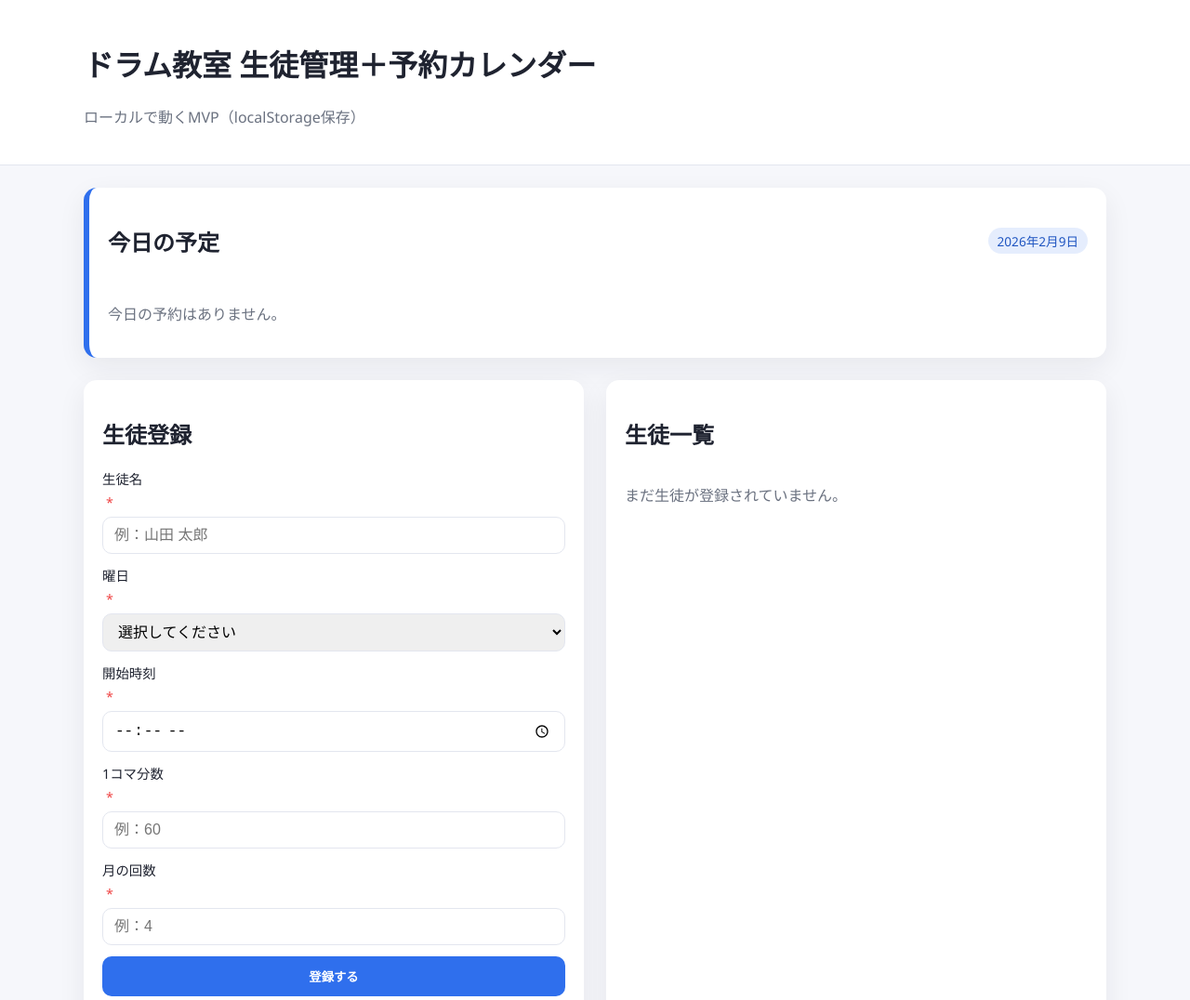
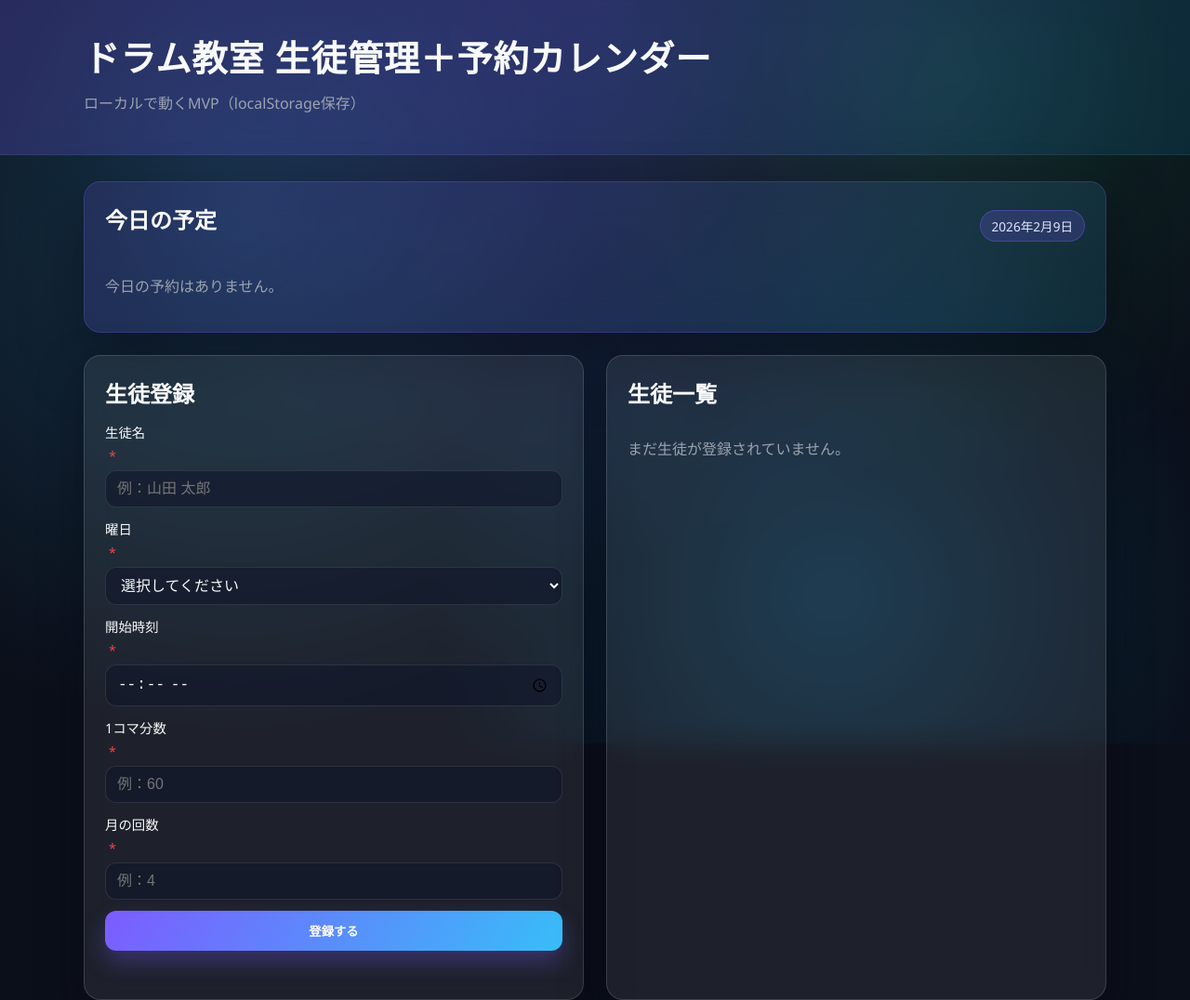
Before and after one commit to muramasalldr-max/student-list, a plain HTML site: page index.html in a window 1280 px wide. Shown: the top 1076 px of the page at 93% size. Drawn offline with Linux system fonts and the light colour scheme.

Commit message:
Refresh UI with modern dark theme

```diff
--- a/styles.css
+++ b/styles.css
@@ -1,12 +1,16 @@
 :root {
-  --bg: #f6f7fb;
-  --card: #ffffff;
-  --accent: #2f6fed;
-  --accent-dark: #1f55c1;
-  --text: #1f2330;
-  --muted: #6b7280;
-  --border: #e3e6ef;
-  --success: #16a34a;
+  --bg: #0b0f1a;
+  --bg-secondary: #111827;
+  --card: rgba(255, 255, 255, 0.08);
+  --card-border: rgba(255, 255, 255, 0.14);
+  --accent: #7c5cff;
+  --accent-dark: #5b3ff2;
+  --text: #f9fafb;
+  --muted: #9ca3af;
+  --border: rgba(148, 163, 184, 0.2);
+  --success: #22c55e;
+  --danger: #f87171;
+  --glow: rgba(124, 92, 255, 0.45);
 }
 
 * {
@@ -16,8 +20,21 @@
 body {
   margin: 0;
   font-family: "Segoe UI", "Hiragino Sans", "Noto Sans JP", sans-serif;
-  background: var(--bg);
+  background: radial-gradient(circle at top, rgba(124, 92, 255, 0.18), transparent 45%),
+    radial-gradient(circle at 20% 20%, rgba(56, 189, 248, 0.2), transparent 40%),
+    var(--bg);
   color: var(--text);
+  min-height: 100vh;
+}
+
+body::before {
+  content: "";
+  position: fixed;
+  inset: 0;
+  background: radial-gradient(circle at 80% 10%, rgba(34, 197, 94, 0.16), transparent 35%),
+    radial-gradient(circle at 70% 80%, rgba(14, 165, 233, 0.2), transparent 40%);
+  pointer-events: none;
+  z-index: -1;
 }
 
 .container {
@@ -26,14 +43,25 @@ body {
 }
 
 .site-header {
-  background: var(--card);
-  padding: 24px 0;
-  border-bottom: 1px solid var(--border);
+  background: linear-gradient(120deg, rgba(124, 92, 255, 0.24), rgba(14, 165, 233, 0.12));
+  padding: 32px 0 28px;
+  border-bottom: 1px solid rgba(255, 255, 255, 0.06);
+  backdrop-filter: blur(12px);
 }
 
 .subtitle {
-  margin-top: 6px;
+  margin-top: 10px;
   color: var(--muted);
+}
+
+h1 {
+  font-size: clamp(1.6rem, 3vw, 2.4rem);
+  margin: 0;
+  letter-spacing: 0.02em;
+}
+
+h2 {
+  margin: 0 0 14px;
 }
 
 .grid {
@@ -45,18 +73,21 @@ body {
 
 .card {
   background: var(--card);
-  border-radius: 14px;
-  padding: 20px;
-  box-shadow: 0 10px 30px rgba(31, 35, 48, 0.07);
+  border-radius: 18px;
+  padding: 22px;
+  border: 1px solid var(--card-border);
+  box-shadow: 0 20px 45px rgba(8, 9, 20, 0.55);
+  backdrop-filter: blur(14px);
 }
 
 .today-card {
-  margin-top: 24px;
-  background: var(--card);
-  border-radius: 14px;
-  padding: 20px;
-  border-left: 6px solid var(--accent);
-  box-shadow: 0 10px 30px rgba(31, 35, 48, 0.07);
+  margin-top: 28px;
+  background: linear-gradient(130deg, rgba(124, 92, 255, 0.16), rgba(56, 189, 248, 0.12));
+  border-radius: 18px;
+  padding: 22px;
+  border: 1px solid rgba(124, 92, 255, 0.25);
+  box-shadow: 0 30px 60px rgba(8, 9, 20, 0.5);
+  backdrop-filter: blur(18px);
 }
 
 .today-card__header {
@@ -67,11 +98,12 @@ body {
 }
 
 .badge {
-  background: rgba(47, 111, 237, 0.12);
-  color: var(--accent-dark);
-  padding: 4px 10px;
+  background: rgba(124, 92, 255, 0.2);
+  color: #e0e7ff;
+  padding: 6px 12px;
   border-radius: 999px;
   font-size: 0.85rem;
+  border: 1px solid rgba(124, 92, 255, 0.35);
 }
 
 .form {
@@ -88,30 +120,34 @@ label {
 input,
 select {
   padding: 10px 12px;
-  border: 1px solid var(--border);
-  border-radius: 10px;
+  border: 1px solid rgba(255, 255, 255, 0.1);
+  border-radius: 12px;
   font-size: 1rem;
+  background: rgba(15, 23, 42, 0.6);
+  color: var(--text);
 }
 
 input:focus,
 select:focus {
-  outline: 2px solid rgba(47, 111, 237, 0.2);
+  outline: 2px solid rgba(124, 92, 255, 0.4);
   border-color: var(--accent);
 }
 
 .primary {
-  background: var(--accent);
+  background: linear-gradient(120deg, var(--accent), #38bdf8);
   color: #fff;
   border: none;
   padding: 12px 16px;
-  border-radius: 10px;
+  border-radius: 12px;
   font-weight: 600;
   cursor: pointer;
-  transition: background 0.2s ease;
+  transition: transform 0.2s ease, box-shadow 0.2s ease;
+  box-shadow: 0 12px 24px rgba(124, 92, 255, 0.3);
 }
 
 .primary:hover {
-  background: var(--accent-dark);
+  transform: translateY(-1px);
+  box-shadow: 0 16px 30px rgba(124, 92, 255, 0.45);
 }
 
 .required {
@@ -134,16 +170,18 @@ select:focus {
 }
 
 .student-card {
-  border: 1px solid var(--border);
-  border-radius: 12px;
-  padding: 12px;
+  border: 1px solid rgba(124, 92, 255, 0.2);
+  border-radius: 16px;
+  padding: 14px;
   cursor: pointer;
-  transition: border 0.2s ease, box-shadow 0.2s ease;
+  transition: border 0.2s ease, box-shadow 0.2s ease, transform 0.2s ease;
+  background: rgba(15, 23, 42, 0.6);
 }
 
 .student-card:hover {
   border-color: var(--accent);
-  box-shadow: 0 10px 20px rgba(31, 35, 48, 0.08);
+  box-shadow: 0 16px 30px rgba(124, 92, 255, 0.25);
+  transform: translateY(-2px);
 }
 
 .student-card h3 {
@@ -172,17 +210,18 @@ select:focus {
 }
 
 .danger {
-  background: #ef4444;
+  background: linear-gradient(120deg, #f87171, #fb7185);
   color: #fff;
   border: none;
-  padding: 8px 12px;
-  border-radius: 10px;
+  padding: 8px 14px;
+  border-radius: 12px;
   cursor: pointer;
   font-weight: 600;
+  box-shadow: 0 10px 20px rgba(248, 113, 113, 0.35);
 }
 
 .danger:hover {
-  background: #dc2626;
+  filter: brightness(1.05);
 }
 
 .calendar-controls {
@@ -192,10 +231,11 @@ select:focus {
 }
 
 .calendar-controls button {
-  border: 1px solid var(--border);
-  background: #fff;
-  padding: 6px 10px;
-  border-radius: 8px;
+  border: 1px solid rgba(124, 92, 255, 0.3);
+  background: rgba(15, 23, 42, 0.6);
+  color: var(--text);
+  padding: 6px 12px;
+  border-radius: 10px;
   cursor: pointer;
 }
 
@@ -214,24 +254,25 @@ select:focus {
 
 .calendar-cell {
   min-height: 110px;
-  background: #fff;
-  border: 1px solid var(--border);
-  border-radius: 12px;
+  background: rgba(15, 23, 42, 0.6);
+  border: 1px solid rgba(255, 255, 255, 0.08);
+  border-radius: 16px;
   padding: 8px;
   display: flex;
   flex-direction: column;
   gap: 6px;
   cursor: pointer;
-  transition: border 0.2s ease, box-shadow 0.2s ease;
+  transition: border 0.2s ease, box-shadow 0.2s ease, transform 0.2s ease;
 }
 
 .calendar-cell:hover {
   border-color: var(--accent);
-  box-shadow: 0 6px 16px rgba(31, 35, 48, 0.08);
+  box-shadow: 0 12px 24px rgba(124, 92, 255, 0.2);
+  transform: translateY(-2px);
 }
 
 .calendar-cell.disabled {
-  background: #f9fafb;
+  background: rgba(15, 23, 42, 0.3);
   color: var(--muted);
   cursor: default;
   border-style: dashed;
@@ -239,7 +280,7 @@ select:focus {
 
 .calendar-cell.today {
   border-color: var(--success);
-  box-shadow: 0 0 0 2px rgba(22, 163, 74, 0.15);
+  box-shadow: 0 0 0 2px rgba(34, 197, 94, 0.25);
 }
 
 .calendar-date {
@@ -252,10 +293,11 @@ select:focus {
 }
 
 .booking-item {
-  background: rgba(47, 111, 237, 0.1);
-  border-radius: 8px;
-  padding: 4px 6px;
+  background: rgba(124, 92, 255, 0.2);
+  border-radius: 10px;
+  padding: 5px 8px;
   font-size: 0.78rem;
+  border: 1px solid rgba(124, 92, 255, 0.35);
 }
 
 .booking-item button {
@@ -284,6 +326,19 @@ select:focus {
 .today-list li {
   border-left: 4px solid var(--accent);
   padding-left: 10px;
+  background: rgba(15, 23, 42, 0.6);
+  border-radius: 10px;
+  padding: 8px 12px;
+}
+
+.today-list button {
+  background: transparent;
+  border: none;
+  color: inherit;
+  font: inherit;
+  cursor: pointer;
+  padding: 0;
+  text-align: left;
 }
 
 .hidden {
@@ -295,7 +350,7 @@ select:focus {
 }
 
 .site-footer {
-  margin: 40px 0 20px;
+  margin: 48px 0 24px;
   text-align: center;
   color: var(--muted);
   font-size: 0.85rem;
```
